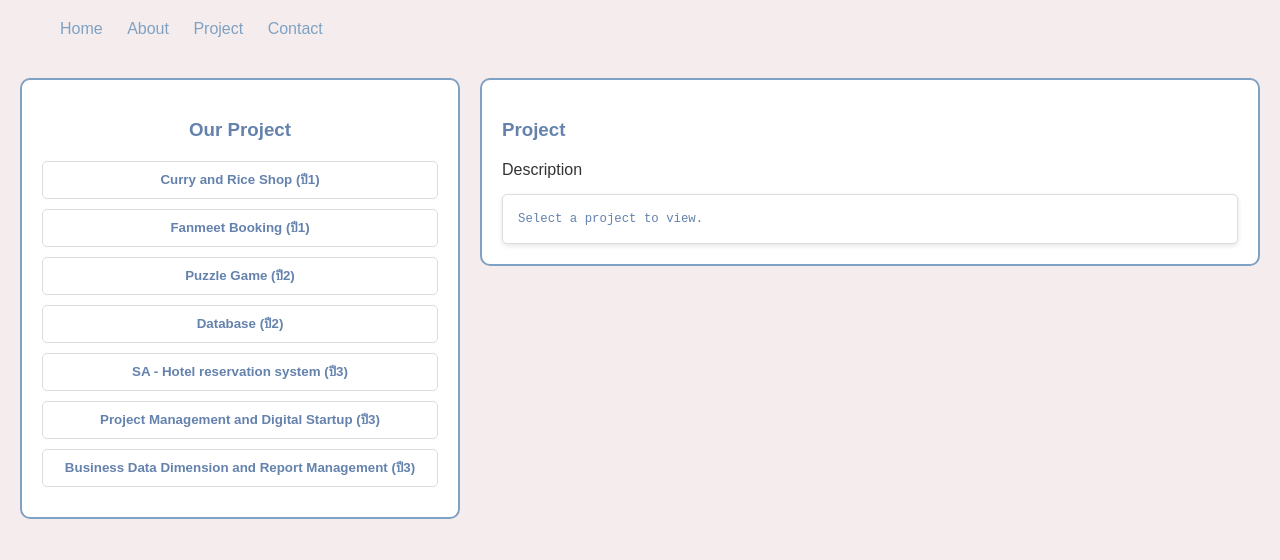
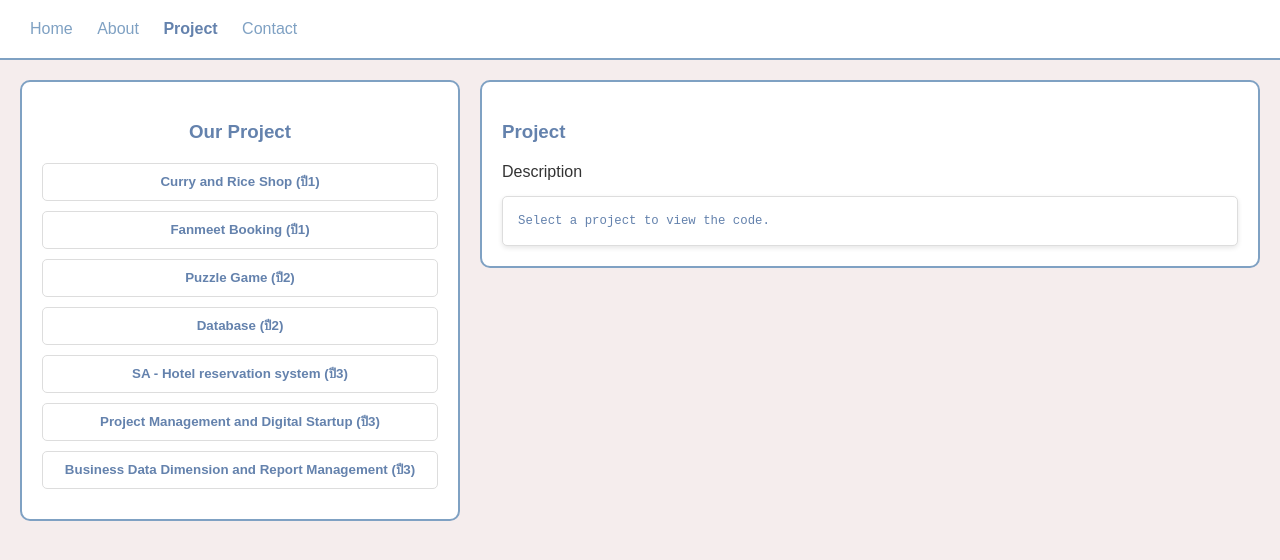
Before and after one commit to Wilaiphan/ster-projct.github.io, a plain HTML site: page project.html in a window 1280 px wide. Drawn offline with Linux system fonts and the light colour scheme.

Commit message:
Update project.html

```diff
--- a/project.html
+++ b/project.html
@@ -14,26 +14,28 @@
             background-color: #F5EDED;
             color: #6482AD;
         }
-        /* ส่วนหัวของเว็บไซต์ ใช้สำหรับเมนูนำทาง */
+
+        /* ส่วนหัวของหน้า (header) */
         header {
             display: flex;
             justify-content: space-between;
             align-items: center;
-            padding: 20px 50px;
+            padding: 20px;
+            background-color: #FFF;
+            border-bottom: 2px solid #7FA1C3;
         }
-        /*ลิงก์ในเมนูนำทาง */
+
+        /* ลิงก์ในส่วน header */
         header a {
             text-decoration: none;
             color: #7FA1C3;
             margin: 0 10px;
         }
-        /* ส่วนที่เน้นข้อความหรือหัวข้อเกี่ยวกับทีม */
-        .about-section {
-            width: 100%;
-            padding: 50px;
-            text-align: center;
-            background-color: #7FA1C3;
-            color: white;
+
+        /* ลิงก์ที่กำลังแสดงอยู่ (active) */
+        .active {
+            color: #6482AD;
+            font-weight: bold;
         }
 
         /* คอนเทนเนอร์สำหรับส่วนโปรเจกต์และโค้ด */
@@ -172,10 +174,11 @@
             <button class="project-btn" onclick="loadFileContent('', 'Member : Wilaiphan | Panita | Warisara | Suphattra <br> ใช้ tableau <a href=\'https://public.tableau.com/views/project-1_17290643582210/homepage-1?:language=th-TH&:sid=&:redirect=auth&:display_count=n&:origin=viz_share_link\' target=\'_blank\'>คลิ๊ก</a>')">Business Data Dimension and Report Management (ปี3)</button>
         </div>
 
+
         <div class="code-container">
             <h3>Project</h3>
             <p id="description">Description</p>
-            <pre id="code-display">Select a project to view.</pre>
+            <pre id="code-display">Select a project to view the code.</pre>
         </div>
     </div>
 
@@ -192,7 +195,7 @@
 
             if (fileName.endsWith('.pdf')) {
                 descriptionElement.innerHTML = description;
-                codeDisplayElement.innerHTML = <iframe src="${fileName}" width="100%" height="500px" style="border:none; overflow:auto;" allowfullscreen></iframe>;
+                codeDisplayElement.innerHTML = `<iframe src="${fileName}" width="100%" height="700px" style="border:none; overflow:auto;" allowfullscreen></iframe>`;
                 return;
             }
 
```
